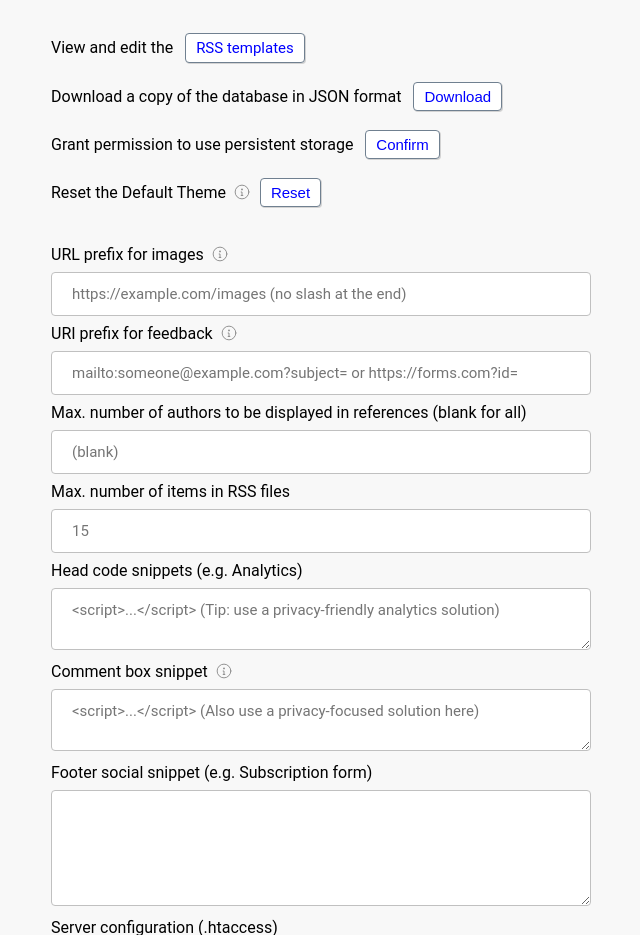
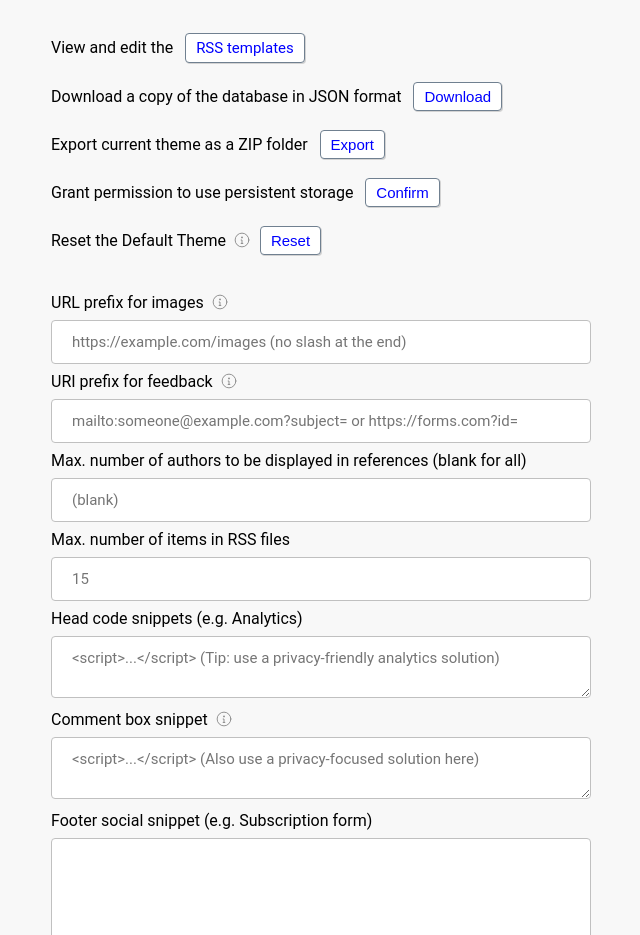
Before and after one commit to LibreBlogOrg/LibreBlog, a browser extension: page settings.html in a window 1280 px wide. Shown: the part 1700-2635 px from the top of the page, without its empty margins (115-755 px from the left). Drawn offline with Linux system fonts and the light colour scheme.

Commit message:
Adding a new feature to export themes as ZIP folders.

```diff
--- a/settings.html
+++ b/settings.html
@@ -250,6 +250,7 @@
           <span>View and edit the &nbsp;&nbsp;<a id="open-rss-modal" class="button" href="#">RSS templates</a></span>
           <br/><br/>
           <span>Download a copy of the database in JSON format &nbsp;&nbsp;<button id="download-json-db" class="button">Download</button></span><br/><br/>
+          <span>Export current theme as a ZIP folder &nbsp;&nbsp;<button id="export-theme-zip" class="button">Export</button></span><br/><br/>
           <span>Grant permission to use persistent storage &nbsp;&nbsp;<button id="persistent-storage" class="button">Confirm</button></span><br/><br/>
           <span>Reset the Default Theme <span class="info-span" data-title="After importing the website database,&#010;you may need to update the Default Theme."><img src="images/info.svg"/></span>&nbsp;&nbsp;<button id="reset-default-theme" class="button">Reset</button></span><br/><br/>
           <br/>
```
